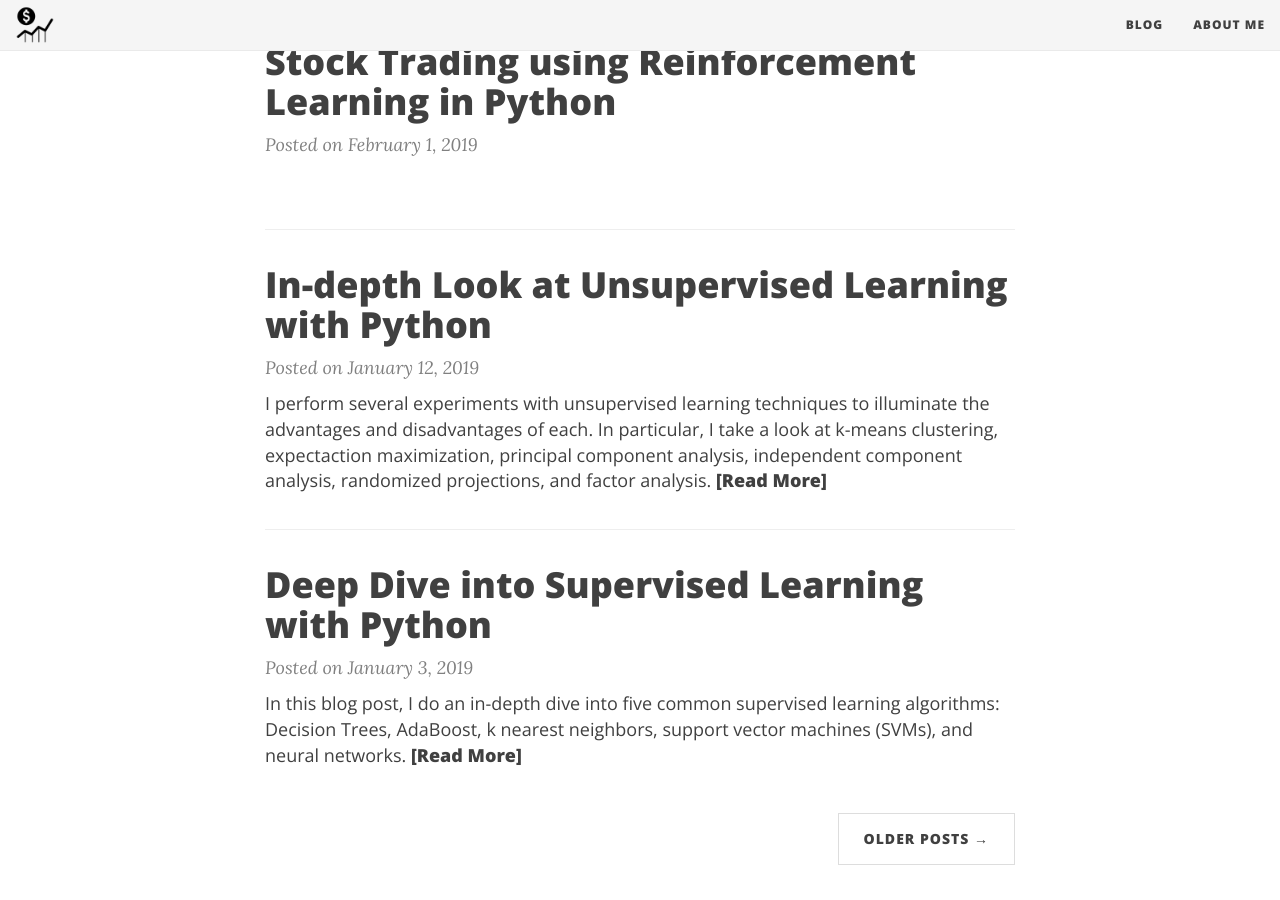
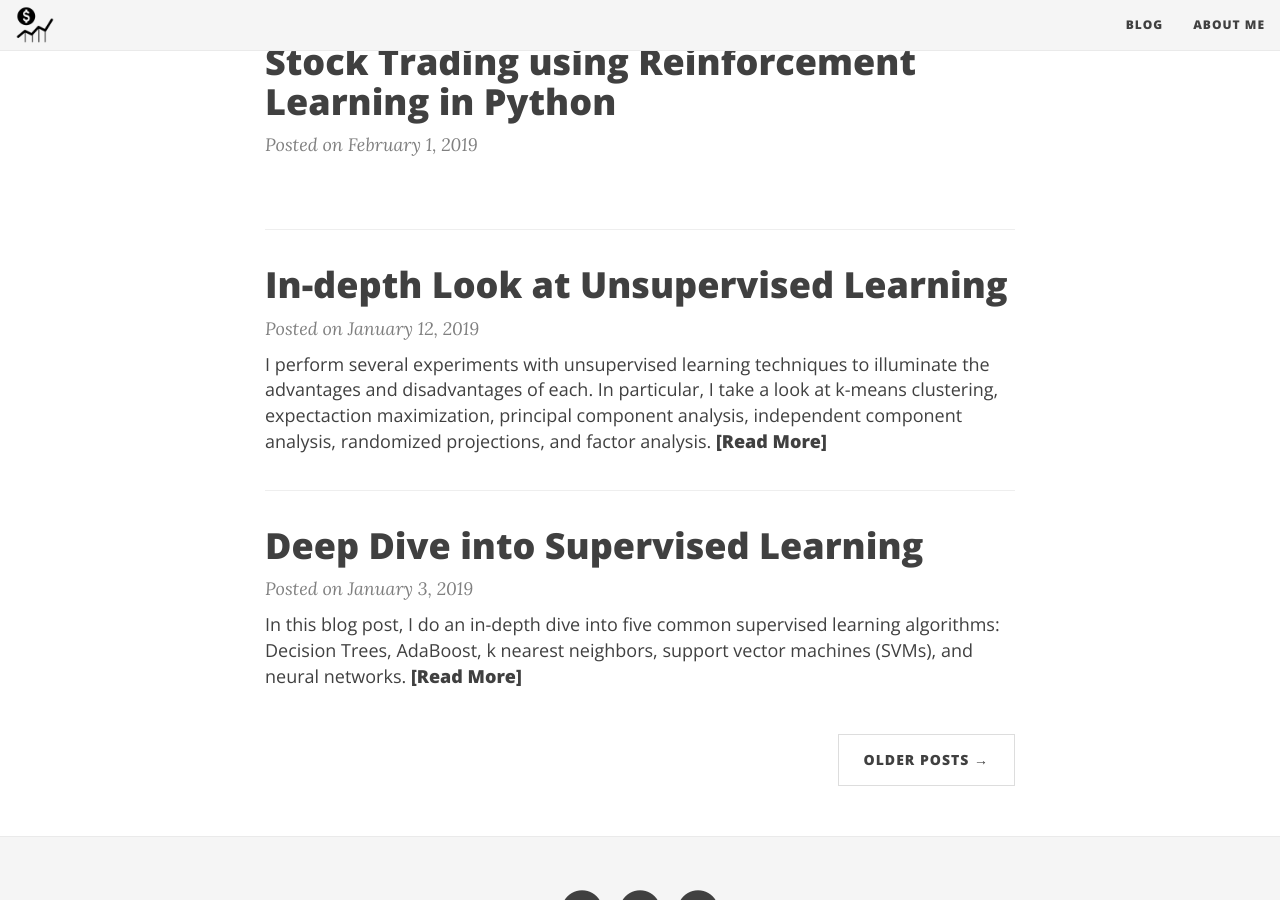
Before and after one commit to duffwang/duffwang.github.io, a Jekyll site: the page built from index.html, in a window 1280 px wide and 900 px high, scrolled down 1235 px. Built offline with Jekyll 4.4.1, drawn with Linux system fonts in a browser that asks for light colours; nearby versions of some CDN libraries; the list of posts is cut into pages by our own code.

Commit message:
post titles

```diff
--- a/_posts/2019-01-03-supervised-learning.md
+++ b/_posts/2019-01-03-supervised-learning.md
@@ -1,6 +1,6 @@
 ---
 layout: post
-title: Deep Dive into Supervised Learning with Python
+title: Deep Dive into Supervised Learning
 ---
 
 In this blog post, I do an in-depth dive into five common supervised learning algorithms: Decision Trees, AdaBoost, k nearest neighbors, support vector machines (SVMs), and neural networks.
--- a/_posts/2019-01-12-unsupervised-learning.md
+++ b/_posts/2019-01-12-unsupervised-learning.md
@@ -1,6 +1,6 @@
 ---
 layout: post
-title: In-depth Look at Unsupervised Learning with Python
+title: In-depth Look at Unsupervised Learning
 ---
 
 I perform several experiments with unsupervised learning techniques to illuminate the advantages and disadvantages of each. In particular, I take a look at k-means clustering, expectaction maximization, principal component analysis, independent component analysis, randomized projections, and factor analysis.
```
